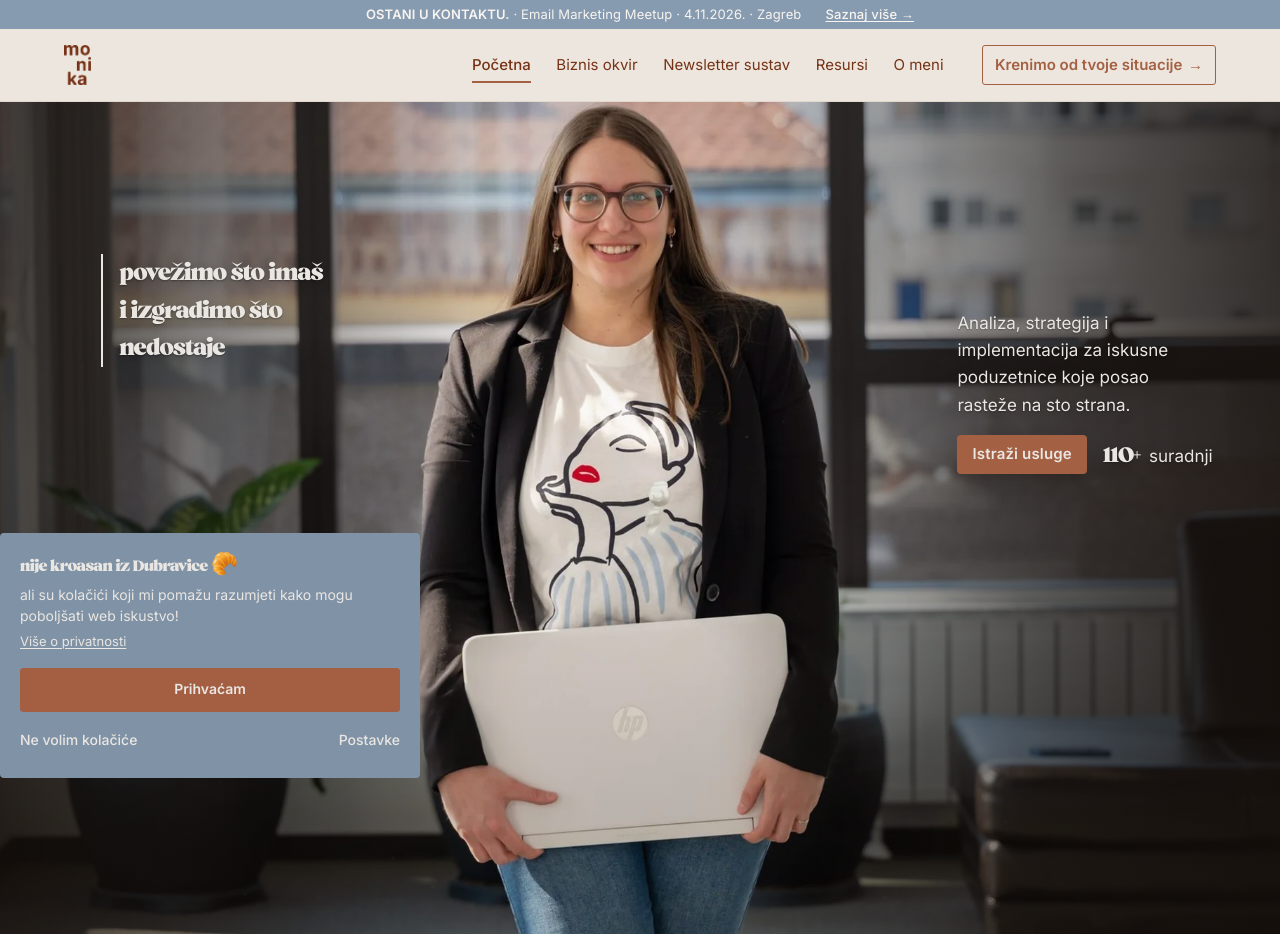
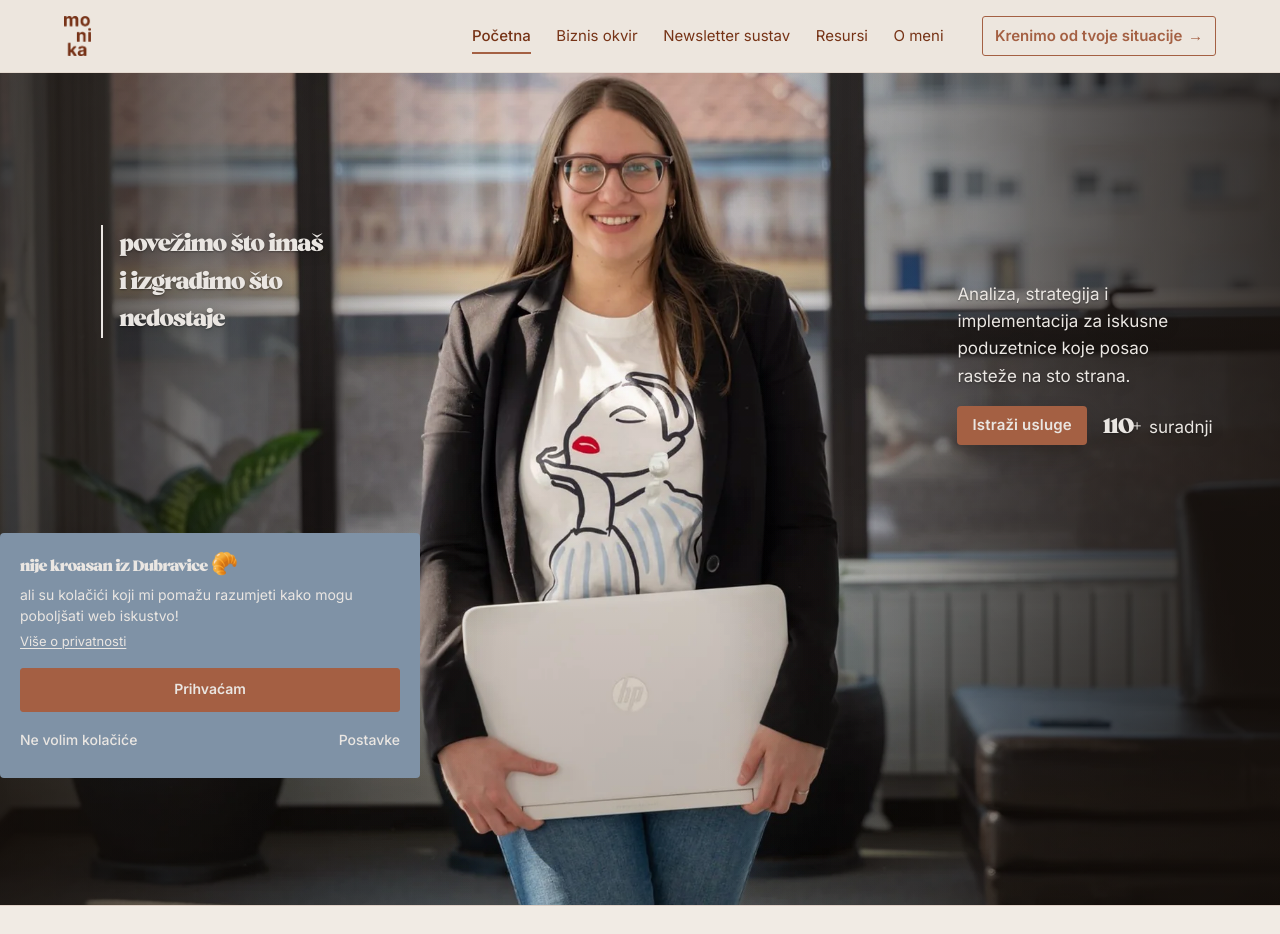
Before and after one commit to KrunoJ/monika-web, a plain HTML site: page index.html in a window 1280 px wide. Shown: the top 934 px of the page. Drawn offline with Linux system fonts and the light colour scheme.

Commit message:
Remove meetup announcement banner from homepage.
The /meetup/ page and its footer link stay in place.

Co-authored-by: Kruno <KrunoJ@users.noreply.github.com>

```diff
--- a/index.html
+++ b/index.html
@@ -38,19 +38,6 @@
     <a class="skip-link" href="#main">Preskoči na sadržaj</a>
 
     <header class="site-header">
-      <a class="site-announce" href="/meetup/">
-        <span class="site-announce__inner">
-          <span class="site-announce__full">
-            <span class="site-announce__brand">OSTANI U KONTAKTU.</span>
-            <span aria-hidden="true"> · </span>Email Marketing Meetup<span aria-hidden="true"> · </span>4.11.2026.<span aria-hidden="true"> · </span>Zagreb
-          </span>
-          <span class="site-announce__short">
-            <span class="site-announce__brand">OSTANI U KONTAKTU.</span>
-            <span aria-hidden="true"> · </span>4.11.<span aria-hidden="true"> · </span>Zagreb →
-          </span>
-          <span class="site-announce__cta">Saznaj više →</span>
-        </span>
-      </a>
       <div class="container site-header__inner">
         <a class="logo" href="/" aria-label="Monika Jagić početna">
           <img
```
